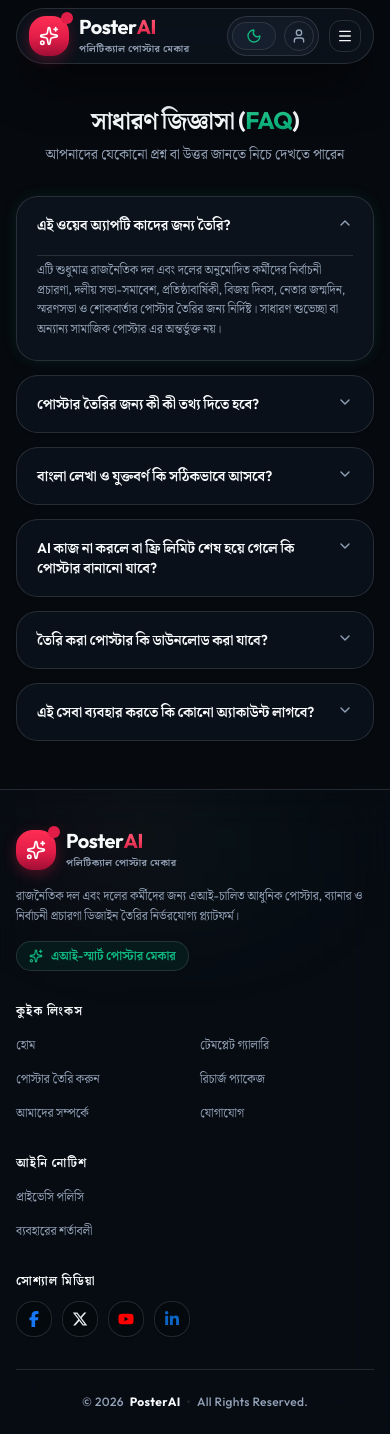
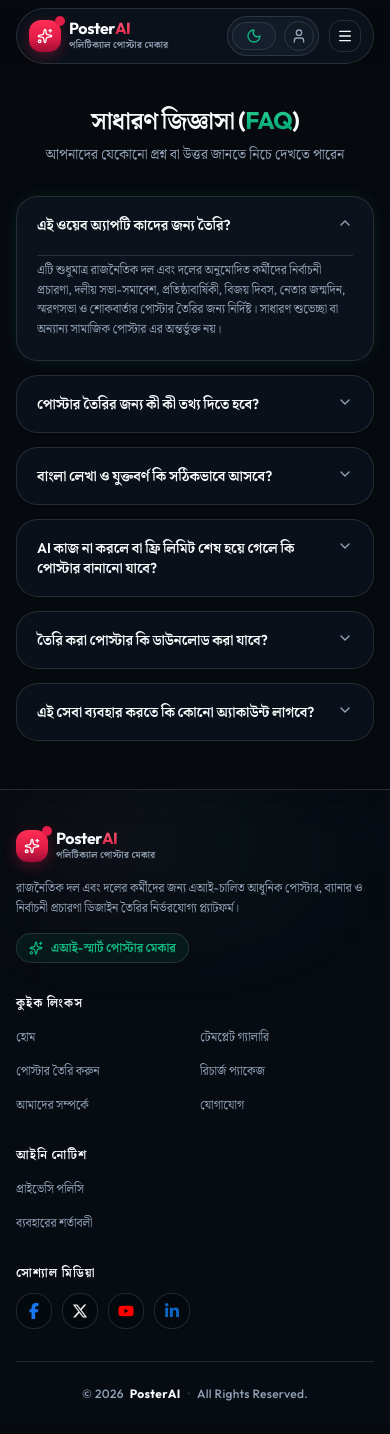
Before and after one commit to hridoy-web/Ai_political_poster_Frontend, a Next.js app: page / in a window 390 px wide. Built offline with nearby package versions, Linux system fonts and the light colour scheme.

Commit message:
fix(layout): align margins and responsiveness for navbar, footer, and FAQ sections

```diff
--- a/src/app/(public)/page.tsx
+++ b/src/app/(public)/page.tsx
@@ -4,7 +4,7 @@ import { FaqSection } from "@/modules/home/server/faq-section";
 export default function Home() {
   return (
     <section className="container mx-auto ">
-     <div className="px-4">
+     <div >
          <FaqSection />
      </div>
     </section>
--- a/src/components/brand/logo.tsx
+++ b/src/components/brand/logo.tsx
@@ -2,24 +2,27 @@ import { Sparkles } from "lucide-react";
 
 export function Logo() {
   return (
-    <div className="flex items-center gap-2.5 group cursor-pointer select-none">
-      {/* Brand Icon Box with Crimson Red Gradient Fill & Sparkle */}
-      <div className="relative flex h-10 w-10 items-center justify-center rounded-xl bg-gradient-brand text-white shadow-md shadow-brand-primary/20 transition-transform duration-300 group-hover:scale-105 shrink-0">
-        <Sparkles className="h-5 w-5 text-white" />
+    <div className="flex items-center gap-2 sm:gap-2.5 group cursor-pointer select-none">
+      {/* 🔴 BRAND ICON BOX: Responsive sizing for Mobile (h-8 w-8) & Desktop (sm:h-10 sm:w-10) */}
+      <div className="relative flex size-8 sm:size-9 md:size-10 items-center justify-center rounded-lg sm:rounded-xl bg-gradient-brand text-white shadow-md shadow-brand-primary/20 transition-transform duration-300 group-hover:scale-105 shrink-0">
+        <Sparkles className="h-4 w-4 sm:h-5 sm:w-5 text-white" />
 
-        {/* Animated Pulse Badge (Primary & Secondary Crimson Accent) */}
-        <span className="absolute -top-1 -right-1 flex h-3 w-3">
+        {/* Animated Pulse Badge */}
+        <span className="absolute -top-1 -right-1 flex h-2.5 w-2.5 sm:h-3 sm:w-3">
           <span className="animate-ping absolute inline-flex h-full w-full rounded-full bg-brand-secondary opacity-75"></span>
-          <span className="relative inline-flex rounded-full h-3 w-3 bg-brand-primary"></span>
+          <span className="relative inline-flex rounded-full h-2.5 w-2.5 sm:h-3 sm:w-3 bg-brand-primary"></span>
         </span>
       </div>
 
-      {/* Brand Title with Gradient Typography */}
+      {/* 🔴 BRAND TYPOGRAPHY: Scale-up text and subtitle progressively for larger screens */}
       <div className="flex flex-col">
-        <span className="text-xl font-black tracking-tight text-foreground leading-none">
+        {/* Title: Text size scales from lg (Mobile) to xl (Laptop) to 2xl (Desktop) */}
+        <span className="text-base sm:text-xl lg:text-2xl font-black tracking-tight text-foreground leading-none">
           Poster<span className="text-gradient-brand">AI</span>
         </span>
-        <span className="text-[10px] text-muted-foreground font-bold tracking-wider uppercase mt-1">
+
+        {/* Subtitle: Hidden on very small screens if needed, otherwise scales smoothly */}
+        <span className="text-[9px] sm:text-[10px] text-muted-foreground font-bold tracking-wider uppercase mt-0.5 sm:mt-1 whitespace-nowrap">
           পলিটিক্যাল পোস্টার মেকার
         </span>
       </div>
--- a/src/components/layout/footer/main-footer.tsx
+++ b/src/components/layout/footer/main-footer.tsx
@@ -10,11 +10,11 @@ import Copyright from "./copyright";
 
 export function MainFooter() {
   return (
-    <footer className="w-full mx-auto max-w-7xl border-t border-border/80 bg-card/40 backdrop-blur-xl text-card-foreground mt-auto relative overflow-hidden">
+    <footer className=" px-4 sm:px-6 lg:px-14 w-full mx-auto max-w-7xl border-t border-border/80 bg-card/40 backdrop-blur-xl text-card-foreground mt-auto relative overflow-hidden ">
       {/* Background Subtle Gradient Glow */}
       <div className="absolute top-0 left-1/2 -translate-x-1/2 w-3/4 h-24 bg-linear-to-r from-brand-primary/10 via-brand-green/10 to-transparent blur-3xl pointer-events-none -z-10" />
 
-      <div className="container mx-auto px-4 sm:px-6 md:px-8 lg:px-12 pt-10 sm:pt-14 pb-6 sm:pb-8">
+      <div className="container mx-auto  pt-10 sm:pt-14 pb-6 sm:pb-8">
         <div className="grid grid-cols-1 md:grid-cols-12 gap-8 lg:gap-10 pb-8 sm:pb-10 border-b border-border/60">
 
           {/* Brand Info Section */}
--- a/src/components/layout/navbar/main-navbar.tsx
+++ b/src/components/layout/navbar/main-navbar.tsx
@@ -11,10 +11,11 @@ export const isAuthenticated = true;
 
 export function MainNavbar() {
   return (
-    <header className="sticky top-2 z-50  mx-4 sm:mx-6 md:mx-8 lg:mx-12 max-w-7xl">
+    /* 🔴 CHANGE MARK: Added `w-full inset-x-0` and cleaned margin classes to ensure proper centering */
+    <header className="sticky top-2 z-50 w-full inset-x-0 mx-auto max-w-7xl px-4 sm:px-6 lg:px-14 overflow-hidden">
       <div
         className={cn(
-          "flex h-14 items-center justify-between px-3 py-2 rounded-full transition-all duration-300 backdrop-blur-xl",
+          "flex h-14 items-center justify-between px-3 py-2 rounded-full transition-all duration-300 backdrop-blur-xl  shadow-sm",
 
           /* ☀️ LIGHT THEME STYLE: Soft Slate Glass with Green Tint Border */
           "bg-white/80 border border-brand-green/25 shadow-lg shadow-brand-green/5",
@@ -36,7 +37,7 @@ export function MainNavbar() {
         {/* Right: Premium Actions Container */}
         <div className="flex items-center gap-2.5 sm:gap-3">
           {/* Mobile & Medium Screens Pill Wrapper (ThemeToggle + NavbarActions) */}
-          <div className="flex lg:hidden items-center justify-center p-1 gap-2  rounded-full border border-border/60 bg-muted/40 backdrop-blur-md shadow-inner">
+          <div className="flex lg:hidden items-center justify-center p-1 gap-2 rounded-full border border-border/60 bg-muted/40 backdrop-blur-md shadow-inner">
             <ThemeToggle />
             <NavbarActions />
           </div>
--- a/src/modules/home/server/faq-section.tsx
+++ b/src/modules/home/server/faq-section.tsx
@@ -53,9 +53,9 @@ export const faqData: FAQItem[] = [
 
 export function FaqSection() {
   return (
-    <section className="max-w-3xl mx-auto py-12 sm:py-16">
+    <section className="max-w-3xl mx-auto py-12 sm:py-16 px-4 sm:px-6 lg:px-14">
       {/* Header Section */}
-      <div className="text-center mb-8 sm:mb-10 space-y-2 sm:mx-6 md:mx-8 lg:mx-12">
+      <div className="text-center mb-8 sm:mb-10 space-y-2">
         <h2 className="text-2xl sm:text-3xl lg:text-4xl font-bold tracking-tight text-foreground">
           সাধারণ জিজ্ঞাসা (<span className="text-gradient-green">FAQ</span>)
         </h2>
```
Also changed, not shown: src/app/globals.css (line endings or trailing spaces).
